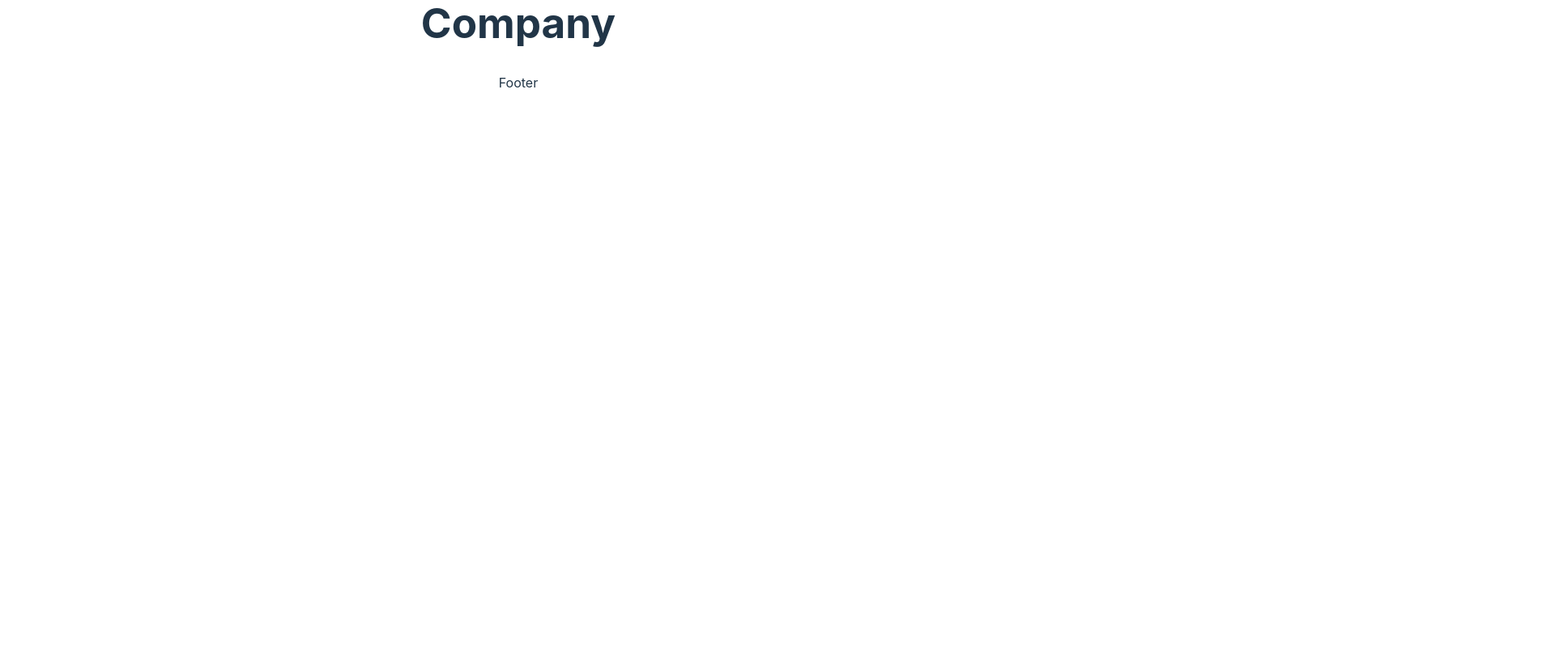
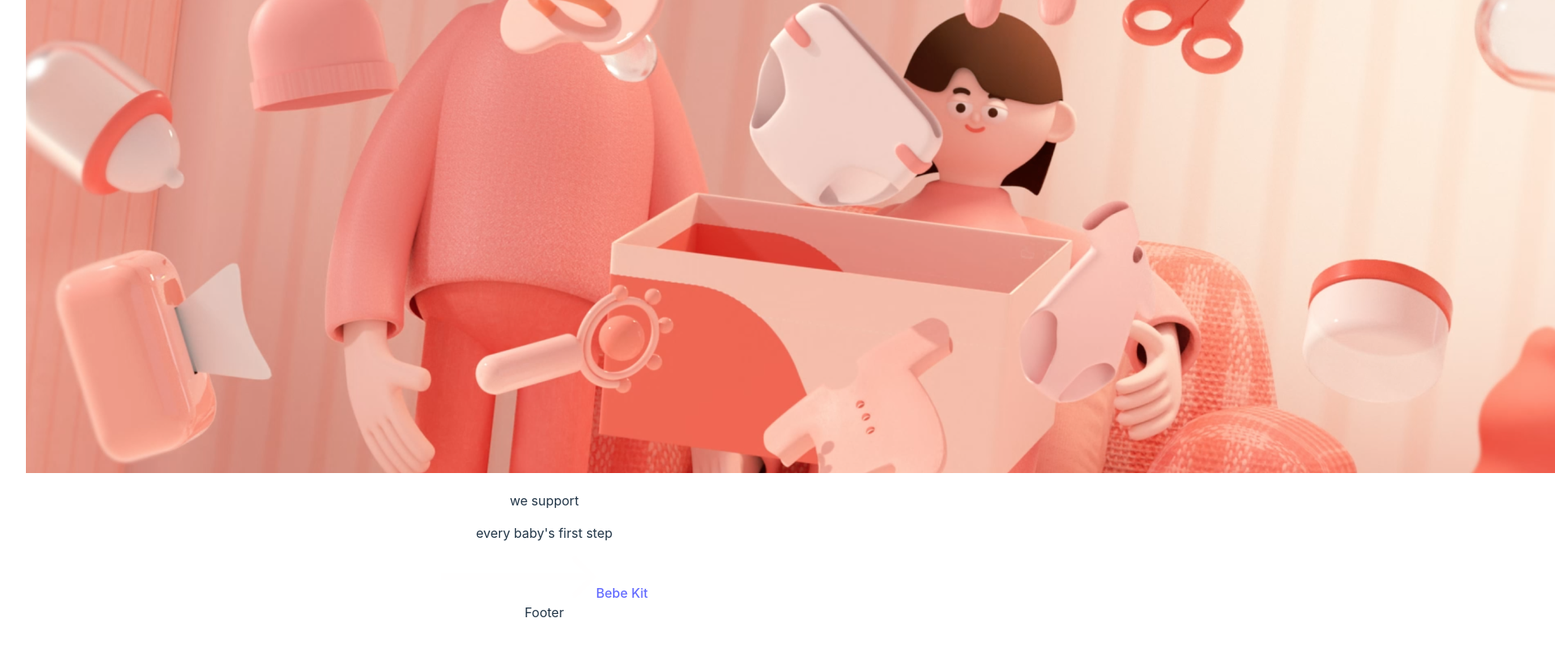
Before and after one commit to tae2seat/bebe-react, a React (Vite) app: page / in a window 1280 px wide. Shown: the part 372-1172 px from the top of the page at 81% size, 1920 px wide, since content can reach past the window. Before the commit the page ends 800 px from the top, so only its background shows below. Built offline with nearby package versions, Linux system fonts and the light colour scheme.

Commit message:
banner change

```diff
--- a/src/components/company/Banner.jsx
+++ b/src/components/company/Banner.jsx
@@ -1,6 +1,6 @@
 import { Link } from "react-router-dom";
-import banner from "../assets/banner.png";
-import vector from "../assets/icons/vector.png";
+import banner from "../../assets/banner.png";
+import vector from "../../assets/icons/vector.png";
 
 export default function Banner() {
   return (
@@ -8,9 +8,8 @@ export default function Banner() {
       <img src={banner} alt="banner" />
       <div>
         <div>
-          <p>
-            we support <br /> every baby's first step
-          </p>
+          <p>we support</p>
+          <p>every baby's first step</p>
         </div>
         <img src={vector} alt="vector" />
         <Link to="/kit">Bebe Kit</Link>
--- a/src/pages/Home.jsx
+++ b/src/pages/Home.jsx
@@ -1,3 +1,9 @@
+import Banner from "../components/company/Banner";
+
 export default function Home() {
-  return <h1>Company</h1>;
+  return (
+    <>
+      <Banner />
+    </>
+  );
 }
```
